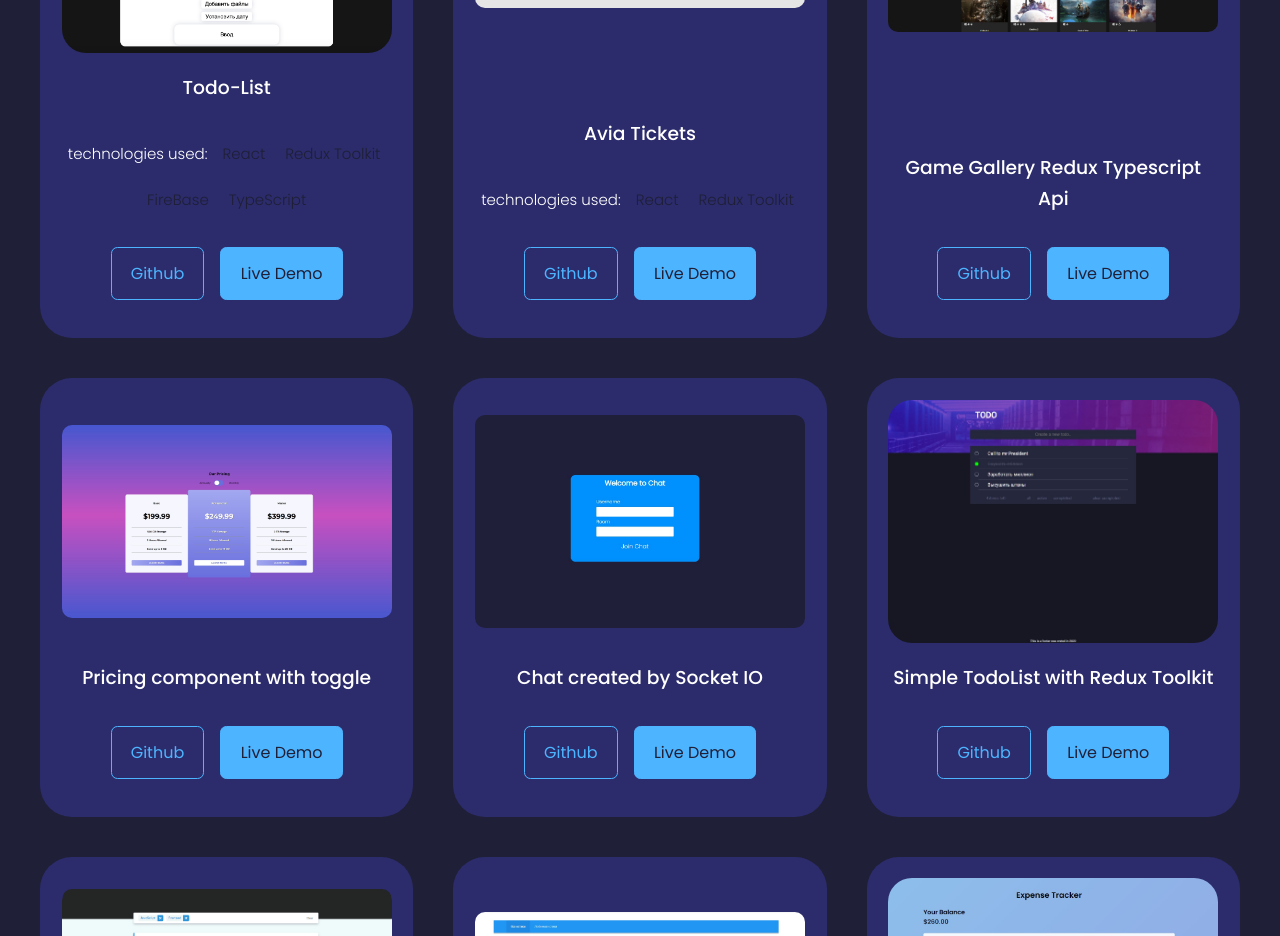
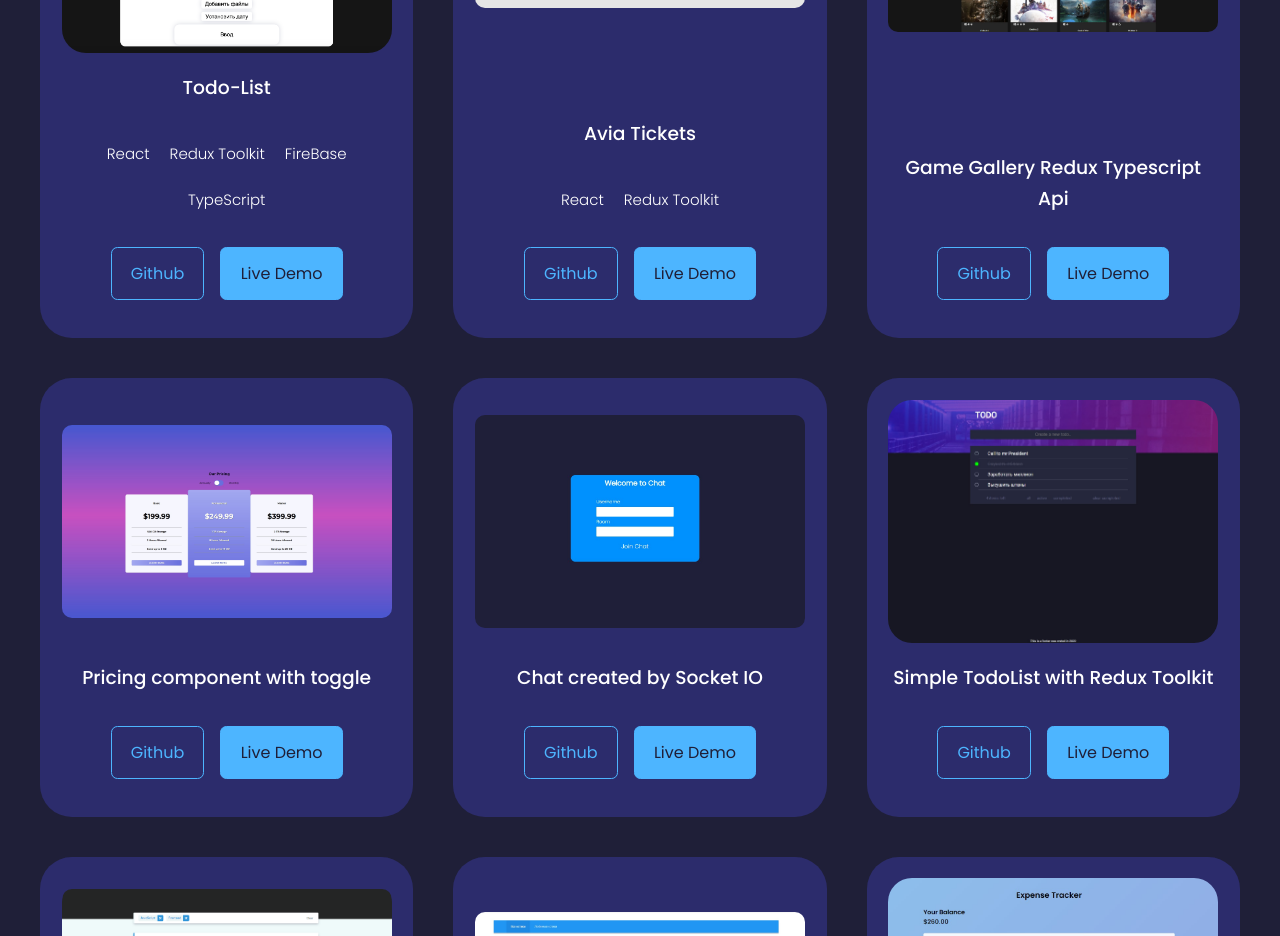
Before and after one commit to kykp/my-portfolio-web, a React (Create React App) app: page / in a window 1280 px wide. Shown: the part 2120-3056 px from the top of the page. Built offline with nearby package versions, Linux system fonts and the light colour scheme.

Commit message:
check new position

```diff
--- a/src/components/portfolio/Portfolio.jsx
+++ b/src/components/portfolio/Portfolio.jsx
@@ -173,7 +173,6 @@ const Portfolio = ({ updateData, onClick }) => {
                 <h3>{title}</h3>
                 {technology && (
                   <div className="portfolio__item_techology">
-                    <span>technologies used:</span>
                     {technology?.map((el) => (
                       <span className="portfolio__techonlogy-item">{el}</span>
                     ))}
--- a/src/components/portfolio/portfolio.css
+++ b/src/components/portfolio/portfolio.css
@@ -54,7 +54,6 @@
 .portfolio__techonlogy-item{
     width: fit-content;
     padding: 5px 5px;
-    color: var(--color-bg);
     top: 0;
     left: 0;
 }
```
